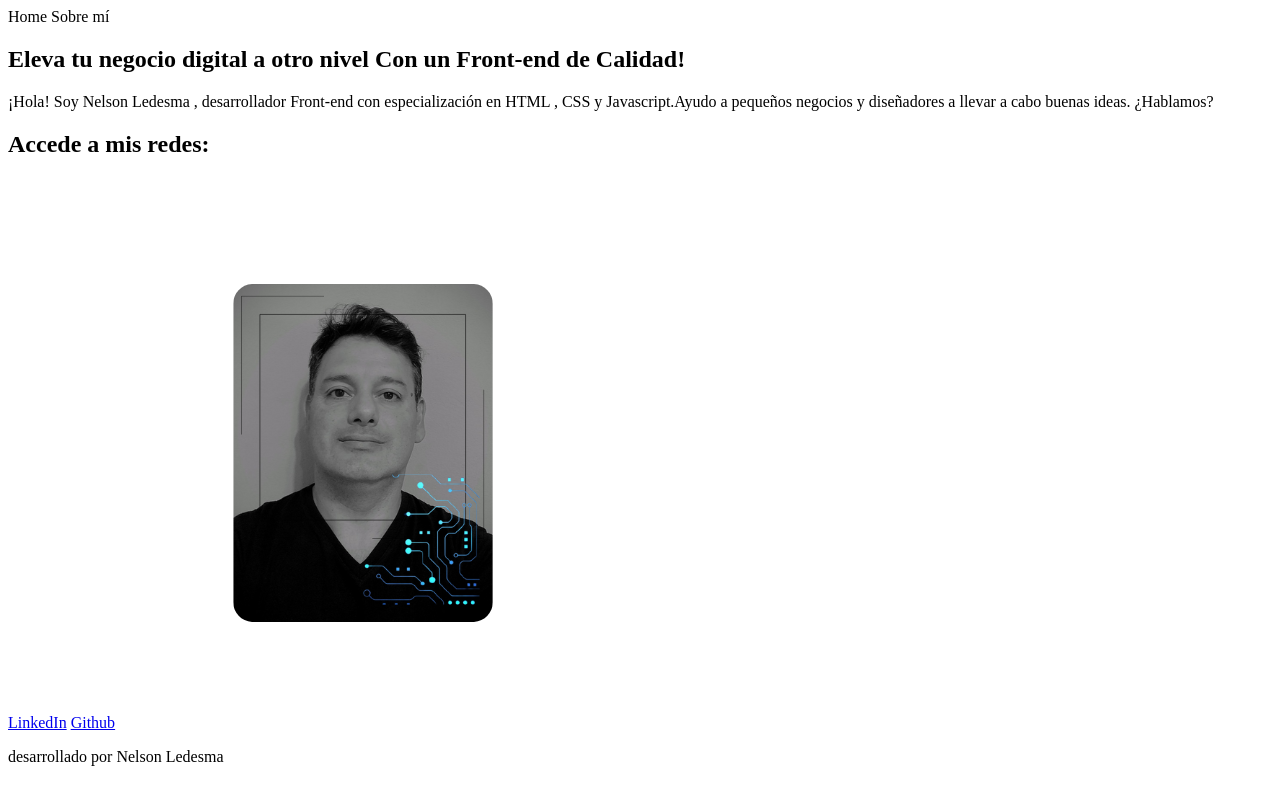
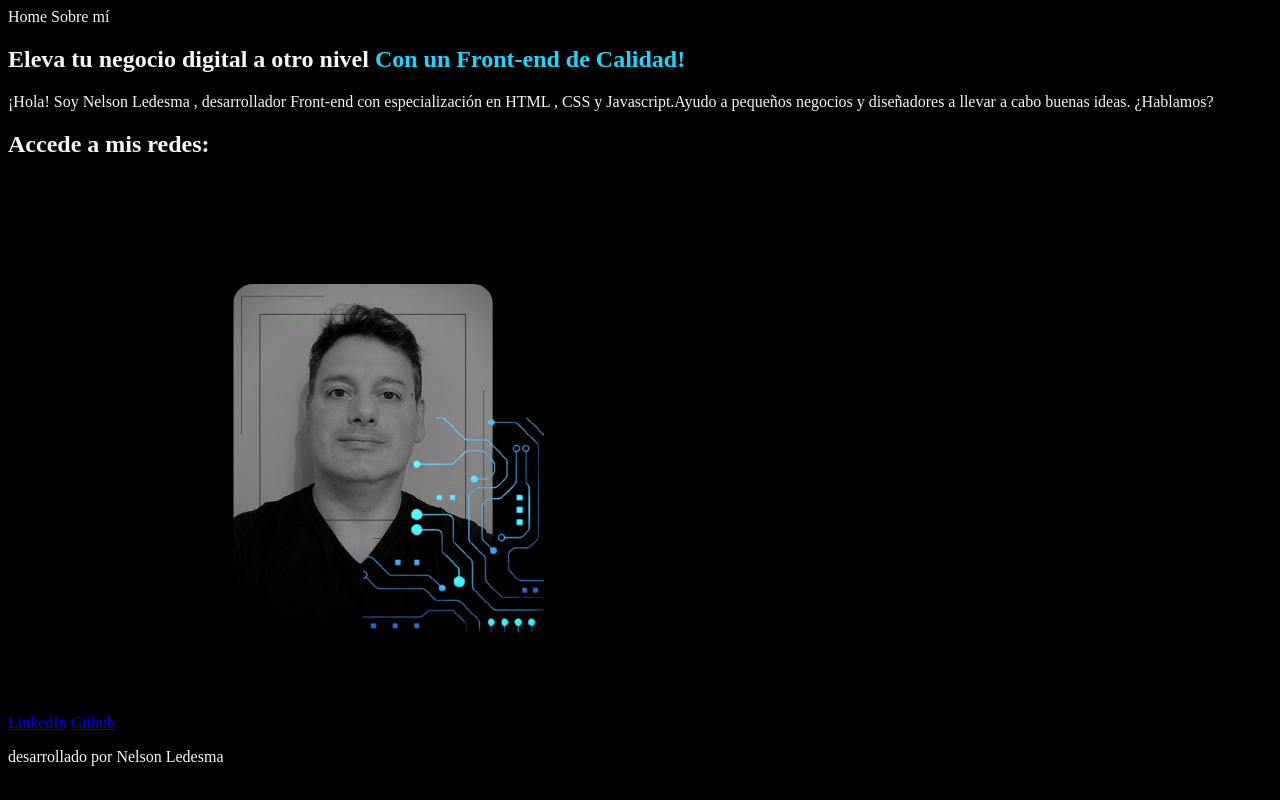
Before and after one commit to NelsonLedesma/portafolio, a plain HTML site: page index.html in a window 1280 px wide. Drawn offline with Linux system fonts and the light colour scheme.

Commit message:
se agrego el bacgraund color de fondo

```diff
--- a/index.html
+++ b/index.html
@@ -31,7 +31,7 @@
                 <a href="https://www.linkedin.com/in/nelson-ledesma-020386346/">LinkedIn</a>
                 <a href="https://github.com/NelsonLedesma">Github</a>
 
-                <img src="./assets/nelson.png" alt="imagen de Nelson Ledesma.">
+                <img src="./assets/foto_nelson.png" alt="imagen de Nelson Ledesma.">
             </div>
 
         </section>
--- a/style.css
+++ b/style.css
@@ -0,0 +1,12 @@
+
+
+
+body{
+   background-color: #000000;
+   color: #f6f6f6;
+}
+
+strong{
+    color: #22d4fd;
+
+}
```
Also changed, not shown: assets/foto_nelson.png (added), assets/nelson.png (deleted).
